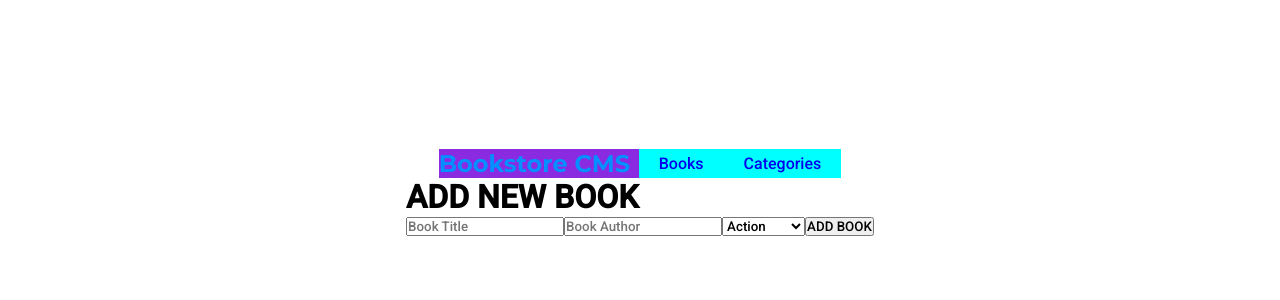
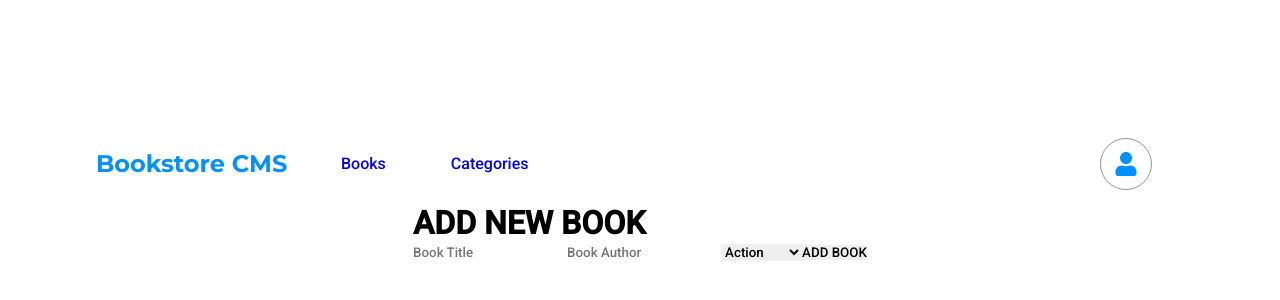
Before and after one commit to dgsierra/Bookstore-React-Redux, a React (Create React App) app: page / in a window 1280 px wide. Shown: the part 208-508 px from the top of the page. Built offline with nearby package versions, Linux system fonts and the light colour scheme; no server answers.

Commit message:
Add progress bar style

```diff
--- a/package.json
+++ b/package.json
@@ -10,8 +10,10 @@
     "axios": "^0.27.2",
     "immer": "^9.0.15",
     "react": "^18.2.0",
+    "react-circular-progressbar": "^2.1.0",
     "react-dom": "^18.2.0",
     "react-hook-form": "^7.36.1",
+    "react-icons": "^4.4.0",
     "react-redux": "^8.0.2",
     "react-router-dom": "^6.4.0",
     "react-scripts": "5.0.1",
--- a/src/components/Books.js
+++ b/src/components/Books.js
@@ -1,6 +1,9 @@
 import React, { useState, useEffect } from 'react';
 import { useSelector, useDispatch } from 'react-redux';
+import { CircularProgressbar } from 'react-circular-progressbar';
 import { fetchBooks, removeBook } from '../redux/books/books';
+import 'react-circular-progressbar/dist/styles.css';
+import '../css/Books.css';
 
 export default function BooksList() {
   const { books } = useSelector((state) => state.books);
@@ -19,33 +22,39 @@ export default function BooksList() {
   };
   return (
     stateBooks.map((data) => (
-      <div key={Math.random() * 10000}>
+      <div className="panel-bg" key={Math.random() * 10000}>
+        <div className="books-left">
+          <div className="container-text">
             <h3 className="book-category">{data.category}</h3>
             <h2 className="book-title">{data.title}</h2>
             <h3 className="book-author">{data.author}</h3>
+          </div>
           <div className="book-buttons">
             <button type="button" className="book-button">Comments</button>
             <button
               type="button"
               onClick={() => removeHandler(data.item)}
-            className="book-button"
+              className="book-button middle-button"
             >
               Remove
             </button>
             <button type="button" className="book-button">Edit</button>
           </div>
+        </div>
         <div className="book-progress">
-          <div className="book-progress-bar">Bar</div>
-          <div className="book-progress-bar-fill">Progress</div>
+          <div className="book-progress-bar-fill">
+            <CircularProgressbar value={bookProgress} text="" />
+          </div>
           <div className="book-progress-percentage">
             {bookProgress}
             %
           </div>
+          <div className="book-progress-bar">Completed</div>
         </div>
         <div className="book-chapter">
-          <h3 className="book-chapter-title">{data.chapterName}</h3>
-          <h3 className="book-chapter-number">{data.currentChapter}</h3>
-          <button type="button" className="book-button">UPDATE PROGRESS</button>
+          <h3 className="book-chapter-title">CURRENT CHAPTER</h3>
+          <h3 className="book-chapter-number">Chapter 17</h3>
+          <button type="button" className="progress-button">UPDATE PROGRESS</button>
         </div>
 
       </div>
--- a/src/components/Navbar.js
+++ b/src/components/Navbar.js
@@ -1,5 +1,6 @@
 import React from 'react';
 import { Link, Route, Routes } from 'react-router-dom';
+import { FaUser } from 'react-icons/fa';
 import BooksList from './Books';
 import Categories from './Categories';
 import BookForm from './BooksForm';
@@ -8,6 +9,7 @@ import '../css/Navbar.css';
 export default function Navbar() {
   return (
     <>
+      <div className="nav-container">
         <nav className="navbar">
           <h2 className="navbar-logo">Bookstore CMS</h2>
           <ul className="navbar-elements">
@@ -15,7 +17,10 @@ export default function Navbar() {
             <li className="navbar-element"><Link className="navtext" to="/categories">Categories</Link></li>
           </ul>
         </nav>
-
+        <div className="user">
+          <FaUser />
+        </div>
+      </div>
       <Routes>
         <Route
           path="/"
--- a/src/css/Books.css
+++ b/src/css/Books.css
@@ -0,0 +1,89 @@
+.panel-bg {
+    display: flex;
+    background-color: #e8e8e8;
+    justify-content: space-between;
+    padding-left: 5%;
+    margin-right: 5%;
+    align-items: center;
+    height: 25%;
+    width: 85vw;
+    border-radius: 10px;
+    margin-bottom: 2%;
+  }
+
+  .container-text {
+    display: flex;
+    gap: 3px;
+    text-align: start;
+    justify-content: center;
+    flex-direction: column;
+    width: 100%;
+    height: 70%;
+    padding: 20px;
+
+  }
+
+  .book-buttons {
+    margin-bottom: 30px;
+    height: 30%;
+    display: flex;
+    flex-direction: row;
+    justify-content: space-between;
+    width: 100%;
+    padding: 0 20px;
+    background-color: none;
+  }
+
+  .books-left {
+    display: flex;
+    justify-content: space-around;
+    align-items: center;
+    height: 90%;
+    flex-direction: column;
+  }
+
+  .progress-button{
+    width: 10vw;
+    min-width: 100px;
+    height: 5vh;
+    margin: 0.75rem 1.75rem 0.563rem 3.688rem;
+    padding: 0.438rem 1.188rem 0.5rem 1.375rem;
+    border-radius: 3px;
+    background-color: #0290ff;
+    color: #fff;
+  }
+
+  .book-author {
+    color: #4386bf;
+    font-size: 1rem;
+  }
+
+  .book-title {
+    color: #121212;
+    font-size: 2rem;
+    font-weight: 500;
+  }
+
+  .book-category {
+        color: #909090;
+        font-size: 1rem;
+    }
+
+    .book-button {
+        color: #4386bf;
+        font-size: 1rem;
+        font-weight: 400;
+        height: 30px;
+        width: 100px;
+    }
+
+    .middle-button {
+        border-left: #909090 solid 1px;
+        border-right: #909090 solid 1px;
+        padding: 0 10px;
+    }
+
+    .book-progress-bar-fill{
+        height: 100px;
+        width: 100px;
+    }
--- a/src/css/Navbar.css
+++ b/src/css/Navbar.css
@@ -3,18 +3,17 @@ ul {
     text-decoration: none;
 }
 
-
-
 .navbar {
-    background-color: aqua;
     display: flex;
+    height: 10%;
+    align-items: center;
+    margin-left: 7.5%;
 }
 
 .navbar-logo {
     min-width: 200px;
     color: #0290ff;
     font-family: 'Montserrat', sans-serif;
-    background-color: blueviolet;
 }
 
 .navbar-elements {
@@ -25,3 +24,33 @@ ul {
     width: 100%;
     padding: 0 20px;
 }
+
+.navbar-element {
+    font-weight: 400;
+    color: #121212;
+    padding-left: 25px;
+    font-family: 'Montserrat', sans-serif;
+}
+
+.nav-container {
+    display: flex;
+    flex-direction: row;
+    align-items: center;
+    justify-content: space-between;
+    width: 100%;
+    height: 10%;
+}
+
+.user {
+    margin-right: 10%;
+    color: #0290ff;
+    background-color: #fff;
+    width: 50px;
+    height: 50px;
+    display: flex;
+    justify-content: center;
+    align-items: center;
+    border-radius: 50%;
+    font-size: 1.5rem;
+    border: 1px solid #959595;
+}
--- a/src/index.css
+++ b/src/index.css
@@ -6,6 +6,7 @@
   margin: 0;
   padding: 0;
   text-decoration: none;
+  border: none;
 }
 
 .App {
```
Also changed, not shown: 1 other file (tests, documents, lock files or other folders). Lines whose indentation alone changed are shown as unchanged.
